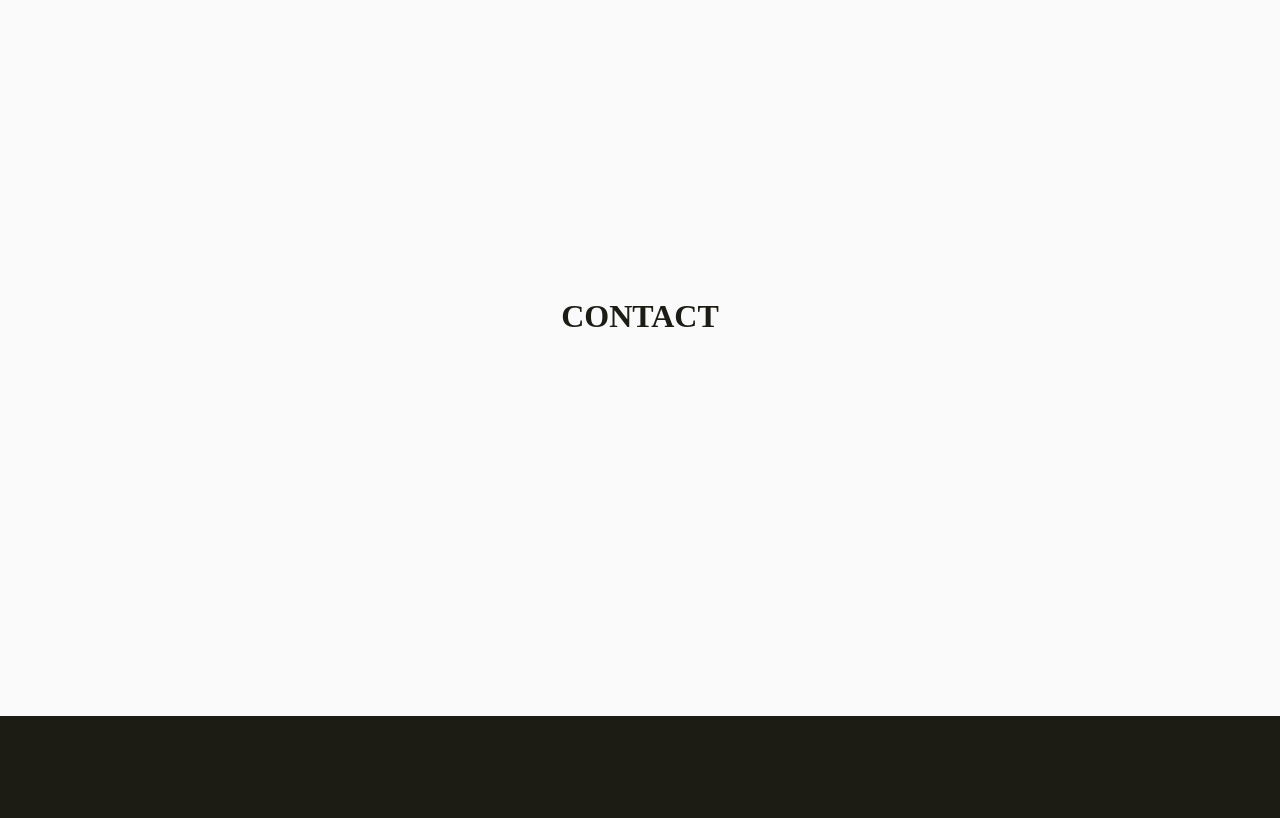
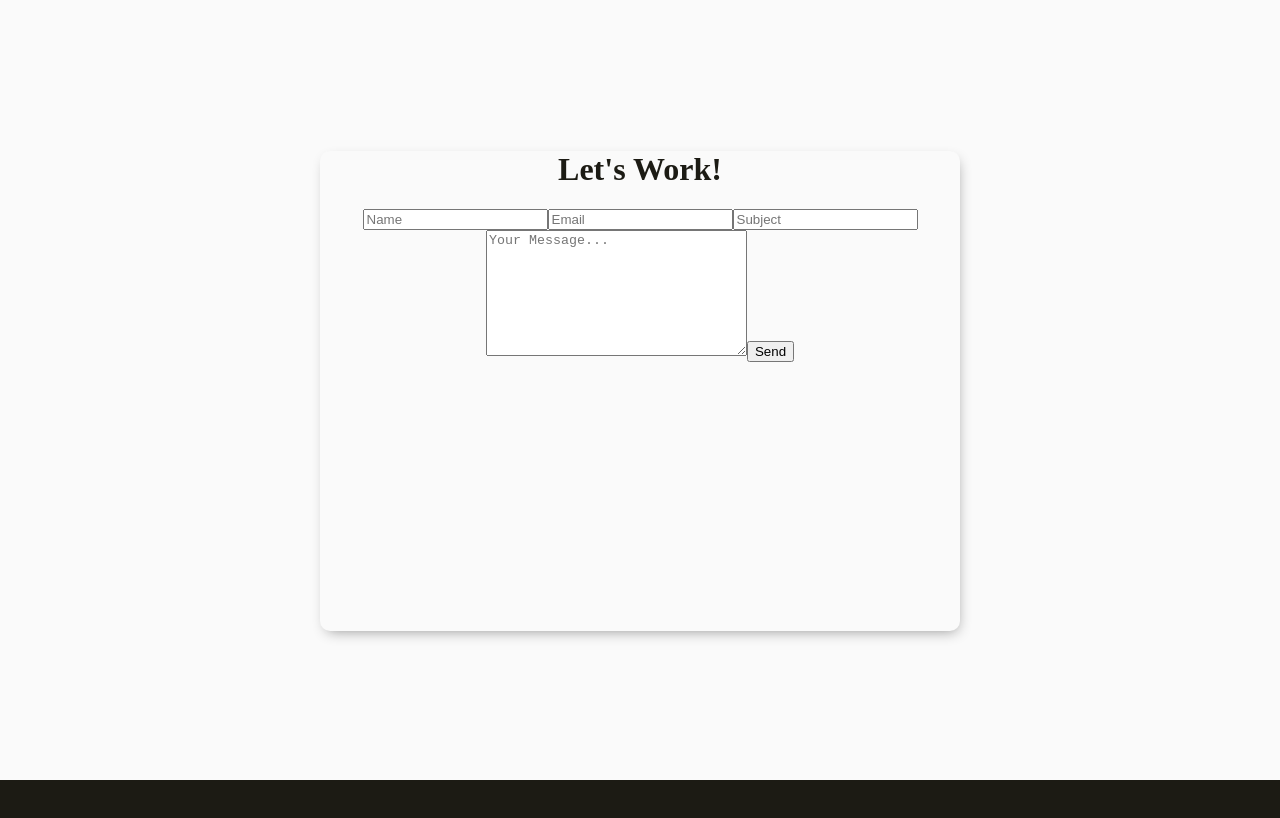
Before and after one commit to nfellowsdesign/PortfolioSite, a React (Create React App) app: page / in a window 1280 px wide. Shown: the part 2400-3218 px from the top of the page. Built offline with nearby package versions, Linux system fonts and the light colour scheme.

Commit message:
Contact Form Functionality Done

```diff
--- a/package.json
+++ b/package.json
@@ -3,6 +3,7 @@
   "version": "0.1.0",
   "private": true,
   "dependencies": {
+    "@emailjs/browser": "^3.4.0",
     "@testing-library/jest-dom": "^5.16.2",
     "@testing-library/react": "^12.1.3",
     "@testing-library/user-event": "^13.5.0",
--- a/src/App.js
+++ b/src/App.js
@@ -1,7 +1,7 @@
 import styles from './App.module.css';
 
 import SkillCard from './Components/SkillCard'
-
+import Contact from './Components/Contact'
 
 import LogoWhite from './Assests/SVG/LogoWhite.svg'
 import ProjectSection from './Components/ProjectSection';
@@ -33,7 +33,7 @@ expressive execution, and collaboration.</h2>
       <h1>ABOUT</h1>
     </div>*/}
     <div className={styles.section}>
-      <h1>CONTACT</h1>
+      <Contact/>
     </div>
     <div className={styles.footer}>
       <h1>✌️</h1>
--- /dev/null
+++ b/src/Components/Contact.js
@@ -0,0 +1,47 @@
+
+import styles from './Contact.module.css'
+import { motion } from "framer-motion"
+import React, { useRef } from 'react';
+import emailjs from '@emailjs/browser';
+import{ init } from '@emailjs/browser';
+
+
+function Contact() {
+
+    init("-5OrJnhNoXkfVopw1");
+
+    const form = useRef();
+
+    const sendEmail = (e) => {
+      e.preventDefault();
+
+      emailjs.sendForm('service_cypbpdl', 'template_dlcm60c', form.current, '-5OrJnhNoXkfVopw1')
+        .then((result) => {
+            console.log(result.text);
+        }, (error) => {
+            console.log(error.text);
+        });
+        e.target.reset()
+    }
+
+    return(
+        <div className={styles.contactContainer}>
+            <div className={styles.contactBox}>
+                <div className={styles.contactCopy}>
+                    <h1>Let's Work!</h1>
+                </div>
+                <div className={styles.contactForm}>
+                    <form ref={form} onSubmit={sendEmail}>
+                        <input type="text" className={styles.formControl} placeholder="Name" name="name" />
+                        <input type="email" className={styles.formControl} placeholder="Email" name="email" />
+                        <input type="text" className={styles.formControl} placeholder="Subject" name="subject" />
+                        <textarea className={styles.formControl} cols="30" rows="8" placeholder="Your Message..." name="message" />
+                        <input type="submit" className={styles.formButton} value="Send" />
+                    </form>
+                </div>
+            </div>
+        </div>
+    );
+}
+
+export default Contact;
--- /dev/null
+++ b/src/Components/Contact.module.css
@@ -0,0 +1,11 @@
+.contactContainer {
+
+}
+.contactBox{
+    background-color: #FAFAFA;
+    color: #1C1B14;
+    border-radius: 10px;
+    width: 50vw;
+    height: 60vh;
+    box-shadow: 2px 5px 14px -5px #919191;
+}
--- a/src/Components/ProjectSection.module.css
+++ b/src/Components/ProjectSection.module.css
@@ -21,6 +21,7 @@
     align-items: center;
     text-align: center;
     font-size: 24px;
+    margin-top:64px;
 
 }
 
```
Also changed, not shown: 1 other file (tests, documents, lock files or other folders).
